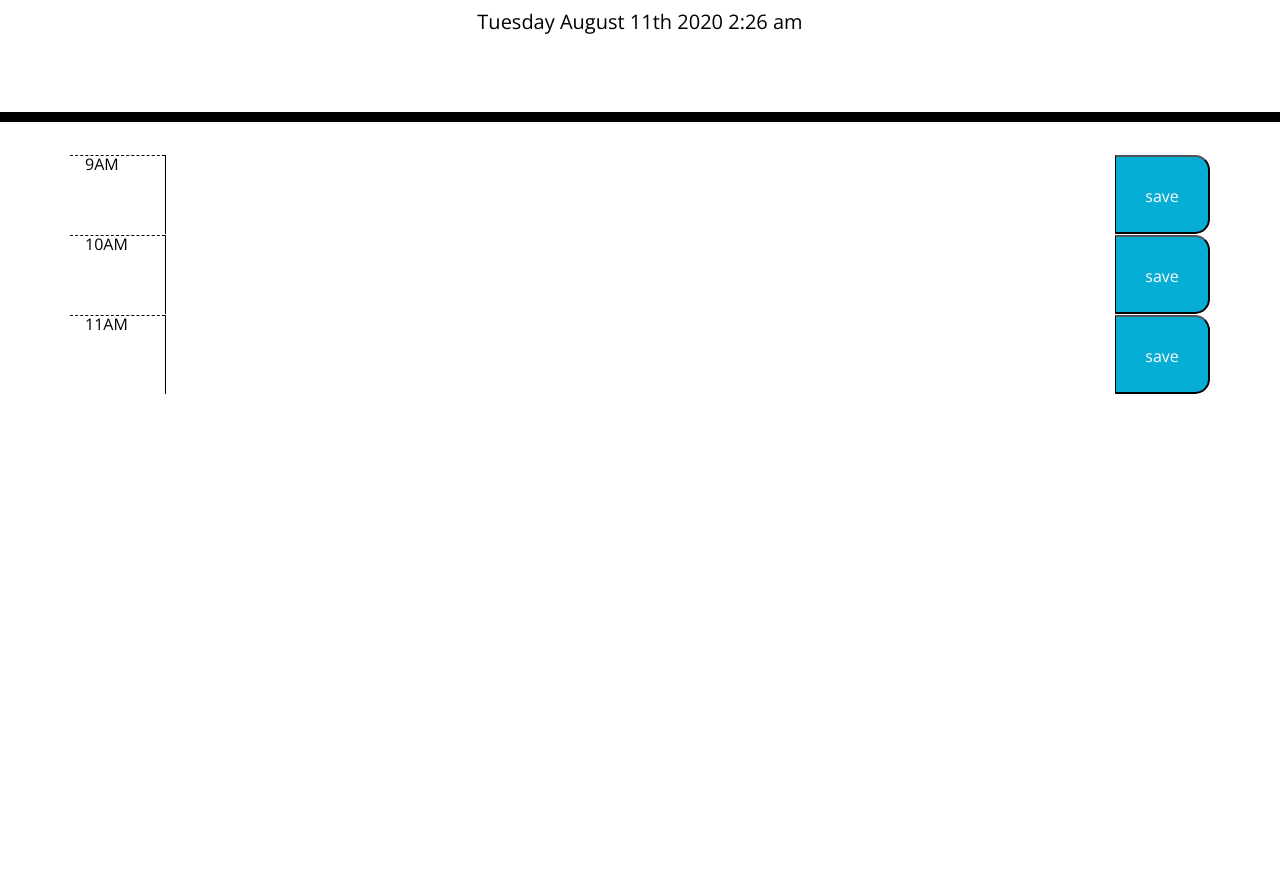
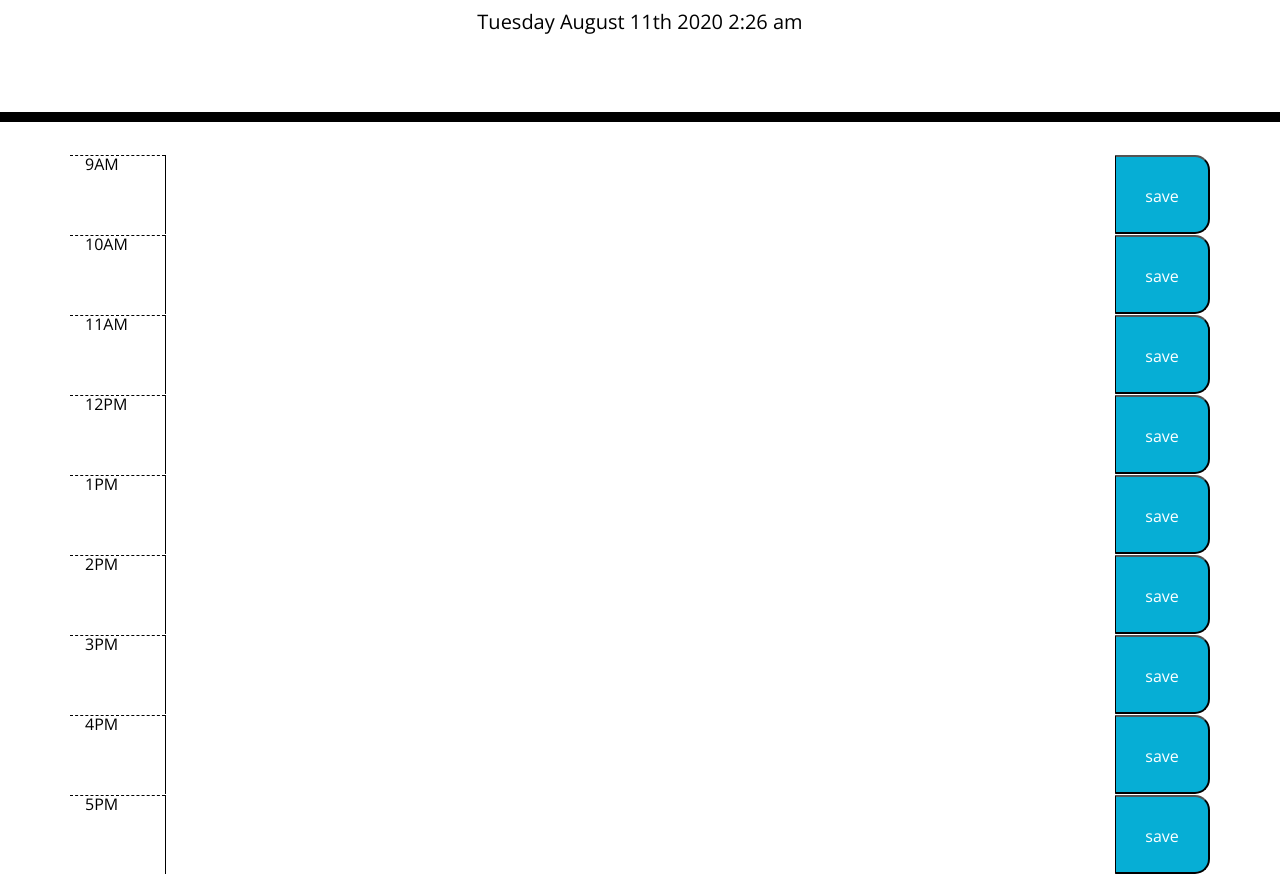
Before and after one commit to solemansay/Day-Planner, a plain HTML site: page index.html in a window 1280 px wide. Shown: the part 182-1058 px from the top of the page. Before the commit the page ends 800 px from the top, so only its background shows below. Drawn offline with nearby package versions, Linux system fonts and the light colour scheme.

Commit message:
finished html added to js

```diff
--- a/index.html
+++ b/index.html
@@ -46,6 +46,53 @@
 
     </div>
 
+    <div class="row">
+
+      <div class="col-1 hour">12PM</div>
+      <div class="col-10 p-0 ta" id="12"><textarea></textarea></div>
+      <button class="col-1 saveBtn"><p class="btnText">save</p></button>
+
+    </div>
+
+    <div class="row">
+
+      <div class="col-1 hour">1PM</div>
+      <div class="col-10 p-0 ta" id="13"><textarea></textarea></div>
+      <button class="col-1 saveBtn"><p class="btnText">save</p></button>
+
+    </div>
+
+    <div class="row">
+
+      <div class="col-1 hour">2PM</div>
+      <div class="col-10 p-0 ta" id="14"><textarea></textarea></div>
+      <button class="col-1 saveBtn"><p class="btnText">save</p></button>
+
+    </div>
+
+    <div class="row">
+
+      <div class="col-1 hour">3PM</div>
+      <div class="col-10 p-0 ta" id="15"><textarea></textarea></div>
+      <button class="col-1 saveBtn"><p class="btnText">save</p></button>
+
+    </div>
+
+    <div class="row">
+
+      <div class="col-1 hour">4PM</div>
+      <div class="col-10 p-0 ta" id="16"><textarea></textarea></div>
+      <button class="col-1 saveBtn"><p class="btnText">save</p></button>
+
+    </div>
+
+    <div class="row">
+
+      <div class="col-1 hour">5PM</div>
+      <div class="col-10 p-0 ta" id="17"><textarea></textarea></div>
+      <button class="col-1 saveBtn"><p class="btnText">save</p></button>
+
+    </div>
 
   </div>
   <script src="https://code.jquery.com/jquery-3.4.1.min.js"></script>
```
